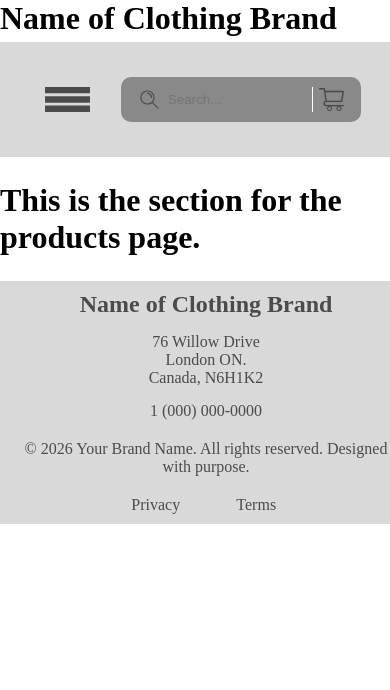
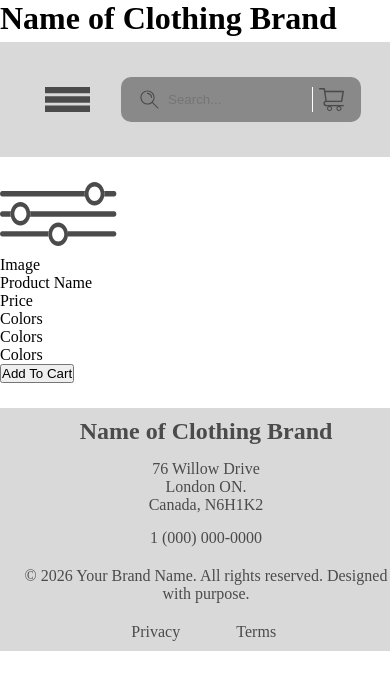
Before and after one commit to cunderhill17/ecommerce-react-app, a React (Vite) app in the folder e-commerce-clothing/: page /products in a window 390 px wide. Shown: the top 690 px of the page. Built offline with nearby package versions, Linux system fonts and the light colour scheme.

Commit message:
Update Products.jsx
This commit adds the basic layout for the products component at mobile size

```diff
--- a/e-commerce-clothing/src/Products.jsx
+++ b/e-commerce-clothing/src/Products.jsx
@@ -1,5 +1,40 @@
+import './global/grid.css'
+import filter from './assets/filter-icon.svg'
+
+
+
+
+
+
+
 export default function Products() {
     return (
-        <h1>This is the section for the products page.</h1>
+        <main>
+            <section className='grid-con'>
+
+                <div className='col-span-full'>
+                    <img src={filter} alt="Filter Icon" />
+                </div>
+
+                <section className='productCon col-span-full'>
+
+                    <div className='productCard'>
+                        <div>Image</div>
+                        <div>
+                            <p>Product Name</p>
+                            <p>Price</p>
+                        </div>
+                        <div className='ProductColours'>
+                            <div>Colors</div>
+                            <div>Colors</div>
+                            <div>Colors</div>
+                        </div>
+                        <button>Add To Cart</button>
+                    </div>
+
+                </section>
+
+            </section>
+        </main>
     )
 }
```
